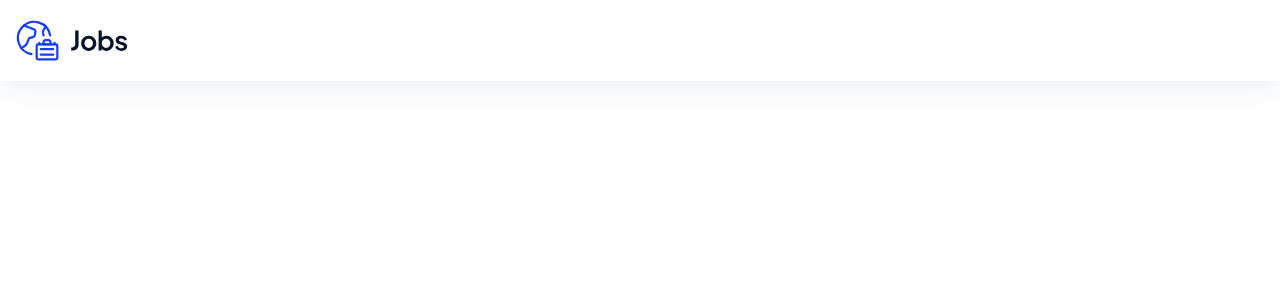
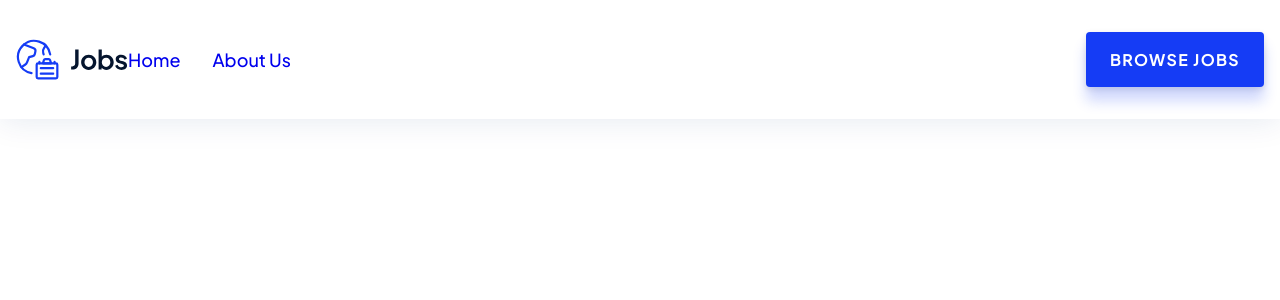
Before and after one commit to Kwesiso/Group1-Project3, a React (Vite) app: page / in a window 1280 px wide. Shown: the top 300 px of the page. Built offline with nearby package versions, Linux system fonts and the light colour scheme.

Commit message:
feat: implement Navbar on desktop viewport

```diff
--- a/src/components/Navbar/index.jsx
+++ b/src/components/Navbar/index.jsx
@@ -3,7 +3,7 @@ import { Link } from "react-router-dom";
 import { logo_large, hamburger, close } from "../../assets";
 import { navLinks } from "../../constants";
 import Button from "../Button";
-import * as N from './styles'
+import * as N from "./styles";
 
 const Navbar = () => {
   const [openMobileNav, setOpenMobileNav] = useState(false);
@@ -26,6 +26,31 @@ const Navbar = () => {
               />
             </N.MenuIconContainer>
           </N.MobileMenu>
+
+          <N.DesktopMenu>
+            <N.NavList>
+              {navLinks.map((link) => (
+                <N.NavItem
+                  key={link.id}
+                  active={activeItem === link.title ? true : false}
+                  onClick={() => setActiveItem(link.title)}
+                >
+                  <Link to={link.link}>{link.title}</Link>
+                </N.NavItem>
+              ))}
+            </N.NavList>
+
+            <N.Container>
+              <N.ButtonContainer>
+                <Button
+                  type1="primary"
+                  type2="default"
+                  value="Browse Jobs"
+                  href="/browse"
+                />
+              </N.ButtonContainer>
+            </N.Container>
+          </N.DesktopMenu>
         </N.NavContainer>
       </N.NavbarStyled>
 
@@ -50,7 +75,7 @@ const Navbar = () => {
                 type2="default"
                 value="Browse Jobs"
                 width="100%"
-                href='/browse'
+                href="/browse"
               />
             </N.ButtonContainer>
           </N.Container>
--- a/src/components/Navbar/styles.jsx
+++ b/src/components/Navbar/styles.jsx
@@ -10,6 +10,10 @@ export const NavbarStyled = styled.nav`
   display: flex;
   align-items: center;
   justify-content: center;
+
+  @media (min-width: 768px) {
+    padding: var(--space-32) 0;
+  }
 `;
 
 export const NavContainer = styled.div`
@@ -20,6 +24,10 @@ export const NavContainer = styled.div`
   justify-content: space-between;
   padding: 0 var(--space-16);
   gap: var(--space-16);
+
+  @media (min-width: 768px) {
+    gap: var(--space-40);
+  }
 `;
 
 export const LogoContainer = styled.a`
@@ -27,10 +35,25 @@ export const LogoContainer = styled.a`
   height: 100%;
   display: flex;
   align-items: center;
+
+  @media (min-width: 768px) {
+    flex: none;
+  }
 `;
 
 export const Logo = styled.img`
   max-width: 100%;
+`;
+
+export const DesktopMenu = styled.div`
+  flex: 1;
+  display: none;
+  align-items: center;
+  justify-content: space-between;
+
+  @media (min-width: 768px) {
+    display: flex;
+  }
 `;
 
 export const MobileMenu = styled.div`
@@ -94,6 +117,13 @@ export const NavList = styled.ul`
   flex-direction: column;
   gap: var(--space-20);
   padding: 0 var(--space-16);
+
+  @media (min-width: 768px) {
+    flex-direction: row;
+    padding: 0;
+    width: auto;
+    gap: var(--space-32);
+  }
 `;
 
 export const NavItem = styled.li`
@@ -102,6 +132,16 @@ export const NavItem = styled.li`
   font-size: var(--paragraph-large-sm);
   color: ${(props) =>
     props.active ? "var(--color-primary-1)" : "var(--color-neutral-700)"};
+
+  &:hover {
+    color: var(--color-primary-1);
+  }
+
+  @media (min-width: 768px) {
+    font-size: var(--paragraph-default-sm);
+    font-weight: 500;
+    padding: 0;
+  }
 `;
 
 export const Container = styled.div`
@@ -109,6 +149,12 @@ export const Container = styled.div`
   height: 10rem;
   display: flex;
   border-top: 1px solid var(--color-neutral-200);
+
+  @media (min-width: 768px) {
+    height: 100%;
+    border: none;
+    width: auto;
+  }
 `;
 
 export const ButtonContainer = styled.div`
@@ -124,4 +170,10 @@ export const ButtonContainer = styled.div`
   @media (min-width: 640px) {
     max-width: 19rem;
   }
+
+  @media (min-width: 768px) {
+    max-width: none;
+    padding: 0;
+    width: auto;
+  }
 `;
```
